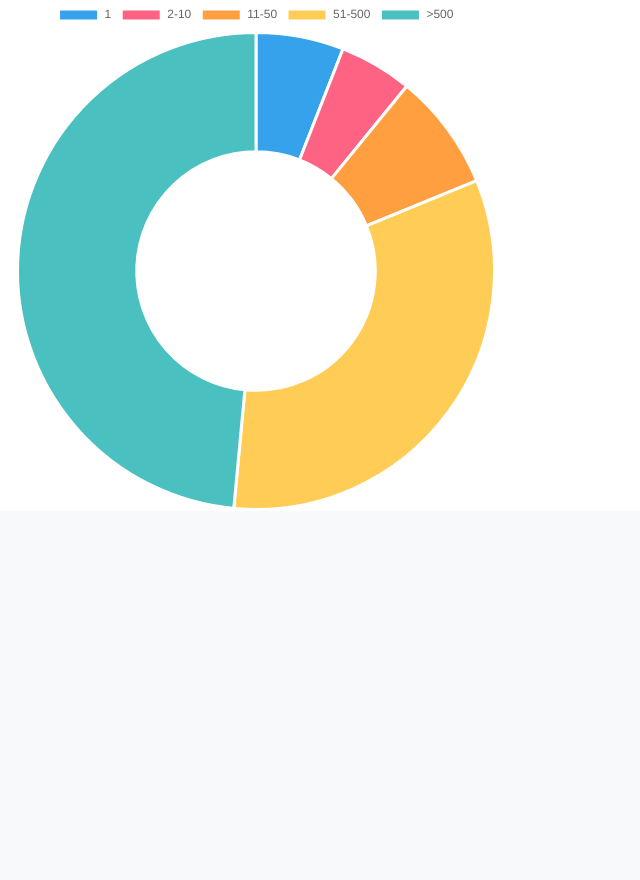
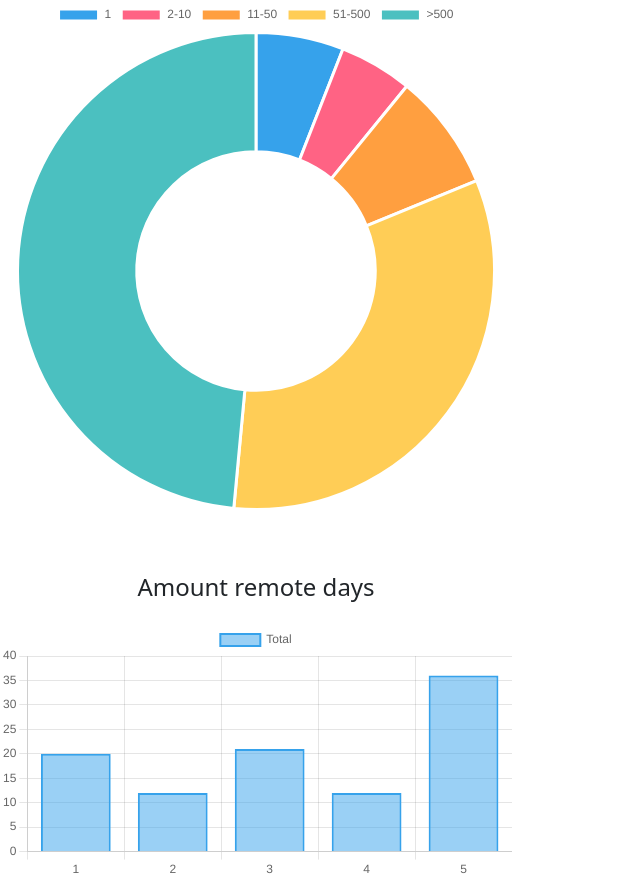
Before and after one commit to Senimtra/data-homeoffice-project, a Django app: page /analysis in a window 1280 px wide. Shown: the part 1252-2132 px from the top of the page, without its empty margins (0-640 px from the left). Before the commit the page ends 1760 px from the top, so only its background shows below. Run offline with Django 4.2, Linux system fonts and the light colour scheme; data comes from the database, SQL or seed files in the repository.

Commit message:
add remote days bar chart

```diff
--- a/charts/data.py
+++ b/charts/data.py
@@ -38,7 +38,7 @@ def productivity():
    context = {'productivity_labels': json.dumps(labels), 'productivity_data': json.dumps(data)}
    return context
 
-### Age groups donut chart ###
+### Age groups bar chart ###
 def age_groups():
    age_groups = []; labels = []; data = []
    age_query = Employees.objects.values('age').annotate(count = Count('age'))
@@ -61,3 +61,12 @@ def company_size():
    data = [data[2] for data in company_size]
    context = {'company_size_labels': json.dumps(labels), 'company_size_data': json.dumps(data)}
    return context
+
+### Amount remote days bar chart ###
+def remote_days():
+   remote_days = []; labels = []; data = []
+   days_query = Employees.objects.values('wfh_days').annotate(count = Count('wfh_days'))
+   [remote_days.append((days['wfh_days'], days['count'])) for days in days_query]
+   [(labels.append(days[0]), data.append(days[1])) for days in sorted(remote_days)]
+   context = {'remote_days_labels': json.dumps(labels), 'remote_days_data': json.dumps(data)}
+   return context
--- a/core/templates/analysis.html
+++ b/core/templates/analysis.html
@@ -155,7 +155,7 @@
 <script id="age-groups-labels" type="application/json">{{age_groups_labels|safe}}</script>
 <script id="age-groups-data" type="application/json">{{age_groups_data}}</script>
 
-<!-- ### Age groups donut chart ### -->
+<!-- ### Age groups bar chart ### -->
 <script>
    const age_groups_labels = JSON.parse(document.getElementById('age-groups-labels').textContent);
    const age_groups_data = JSON.parse(document.getElementById('age-groups-data').textContent);
@@ -210,4 +210,34 @@
    });
 </script>
 
+<br><br>
+
+<h4>Amount remote days</h4>
+
+<div>
+   <canvas id="amount-days"></canvas>
+</div>
+
+<!-- ### Amount remote days data (views.py) ### -->
+<script id="remote-days-labels" type="application/json">{{remote_days_labels|safe}}</script>
+<script id="remote-days-data" type="application/json">{{remote_days_data}}</script>
+
+<!-- ### Amount remote days bar chart ### -->
+<script>
+   const remote_days_labels = JSON.parse(document.getElementById('remote-days-labels').textContent);
+   const remote_days_data = JSON.parse(document.getElementById('remote-days-data').textContent);
+   const amount_days = document.getElementById('amount-days');
+   new Chart(amount_days, {
+      type: 'bar',
+      data: {
+         labels: remote_days_labels,
+         datasets: [{
+            data: remote_days_data,
+            label: "Total",
+            borderWidth: 2
+         }]
+      }
+   });
+</script>
+
 {% endblock %}
--- a/core/views.py
+++ b/core/views.py
@@ -8,6 +8,7 @@ from charts.data import happiness
 from charts.data import productivity
 from charts.data import age_groups
 from charts.data import company_size
+from charts.data import remote_days
 
 ### Home view ###
 def home(request):
@@ -17,7 +18,7 @@ def home(request):
 ### Analysis view ###
 def analysis(request):
    template = loader.get_template('analysis.html')
-   context = happiness() | productivity() | age_groups() | company_size()
+   context = happiness() | productivity() | age_groups() | company_size() | remote_days()
    return HttpResponse(template.render(context, request))
 
 ### Survey view ###
```
